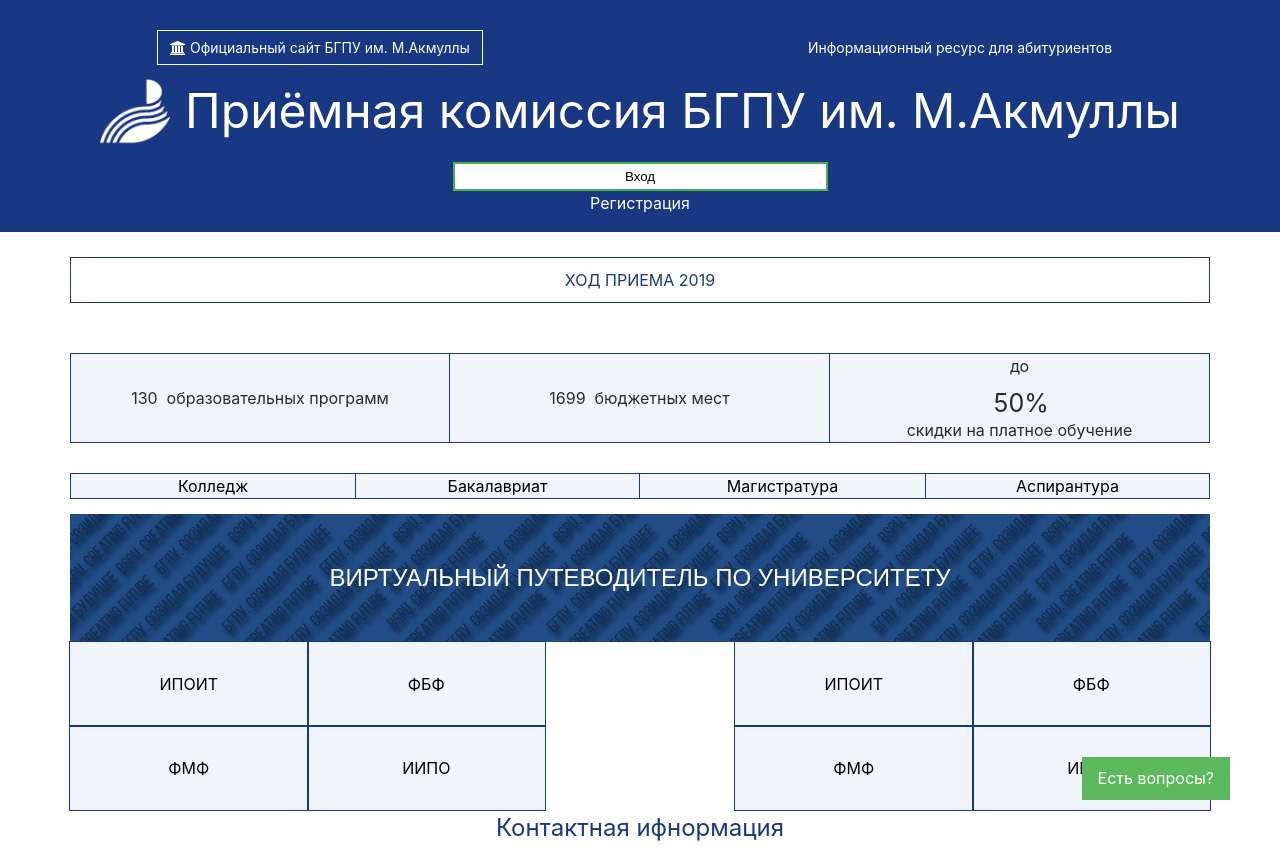
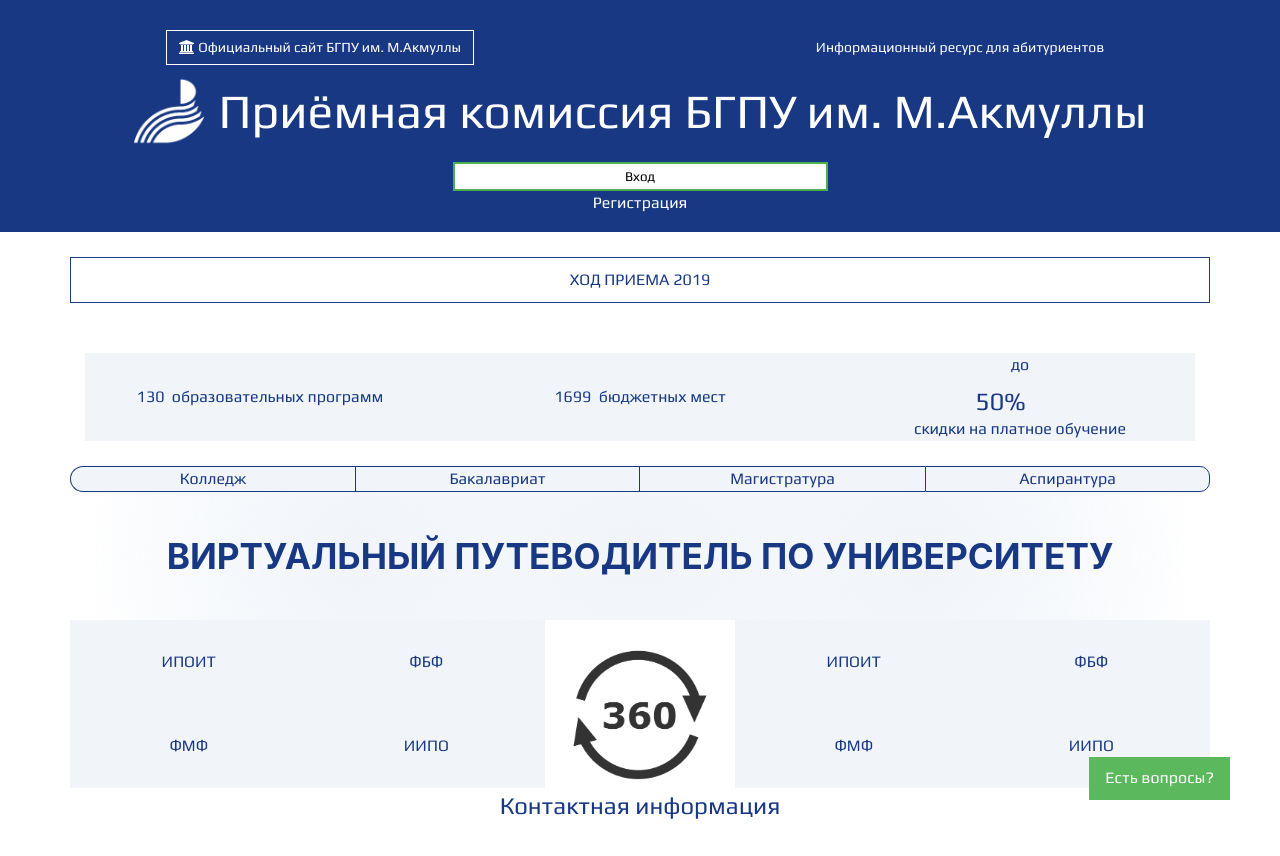
Before and after one commit to tripleYZY/siteAbit, a PHP site: page / in a window 1280 px wide. Shown: the top 856 px of the page. Run offline with PHP 8.4, Linux system fonts and the light colour scheme; a map, chart or similar area stays blank; some libraries are stand-ins or nearby versions.

Commit message:
visualisation

```diff
--- a/footer.php
+++ b/footer.php
@@ -1,13 +1,13 @@
 <footer class="footer">
 	<div class="row">
 		<div class="col-12 col-md-12">
-			<i class="fa fa-vk" aria-hidden="true"></i>
-			<i class="fa fa-facebook" aria-hidden="true"></i>
-			<i class="fa fa-twitter" aria-hidden="true"></i>
-			<i class="fa fa-instagram" aria-hidden="true"></i>
-			<i class="fa fa-youtube" aria-hidden="true"></i>
+			<a href="https://vk.com/bgpu_akmully" class="icon"><i class="fa fa-vk" aria-hidden="true"></i></a>
+			<a href="https://www.facebook.com/BashGosPed" class="icon"><i class="fa fa-facebook" aria-hidden="true"></i></a>
+			<a href="https://twitter.com/bspu" class="icon"><i class="fa fa-twitter" aria-hidden="true"></i></a>
+			<a href="https://www.instagram.com/bgpu/" class="icon"><i class="fa fa-instagram icon_i" aria-hidden="true"></i></a>
+			<a href="https://www.youtube.com/user/bspunews" class="icon"><i class="fa fa-youtube" aria-hidden="true"></i></a>
 			<br>
-			<span>© 2016-2019 <a href=""> БГПУ им. М. Акмуллы</a></span>
+			<span>© 2016-2019 <a href="https://bspu.ru/"> БГПУ им. М. Акмуллы</a></span>
 		</div>
 	</div>
 </footer>
--- a/head.php
+++ b/head.php
@@ -10,5 +10,6 @@
    <!-- <link href="css/bootstrap.css" rel="stylesheet"> -->
     <link href="style.css" rel="stylesheet">
     <link rel="stylesheet" href="font-awesome/css/font-awesome.css">
+    <link href="https://fonts.googleapis.com/css?family=Yanone+Kaffeesatz:400,700&display=swap" rel="stylesheet">
 
  </head>
--- a/index.php
+++ b/index.php
@@ -68,7 +68,7 @@ if(!isset($_COOKIE['user_id'])) {
 						</div>
 
 						<div class="col-12 col-md-6 head_text flex btn_push">
-							<a href="#" class="btn">
+							<a href="https://abitur.cbias.ru/" class="btn">
 								Информационный ресурс для абитуриентов
 							</a>
 						</div>
@@ -118,7 +118,7 @@ else {
 <div class="container">
 		<div class="col-md-12 " style="padding: 0 !important">
 				<div class="row list cent ">
-					<div class="col-md-12 yay "  style="margin-top: 25px; margin-bottom: 25px; border: 1.25px solid #183884; padding: 0px !important">
+					<div class="col-md-12 yay revealator-zoomin revealator-delay2 revealator-once"  style="margin-top: 25px; margin-bottom: 25px; border: 1.25px solid #183884; padding: 0px !important">
 
 						<a href="#">
 				<div class="">
@@ -133,10 +133,10 @@ else {
 				</a>
 		</div>
 
-			<div class="col-md-12 revealator-zoomin revealator-delay2 revealator-once" style="padding: 0 !important">
+		<!-- 	<div class="col-md-12 revealator-zoomin revealator-delay2 revealator-once" style="padding: 0 !important">
 				<div class="row list cent ">
 
-					<div class="col-12 col-md-4 bg-gray bor_b">
+					<div class="col-12 col-md-4 bg-gray bor_b" style="border-radius: 0 0 0 20px;">
 						<span id="lines">0</span><span>&nbsp; образовательных программ</span>
 					</div>
 
@@ -144,7 +144,7 @@ else {
 						<span id="lines2">0</span><span>&nbsp; бюджетных мест</span>
 					</div>
 
-					<div class="col-12 col-md-4 bg-gray bor_l1 bor_b">
+					<div class="col-12 col-md-4 bg-gray bor_l1 bor_b" style="border-radius: 0 20px 0 0;">
 						<span>до
               <div class="loader-container">
                 <div class="loader">
@@ -161,6 +161,42 @@ else {
 
 				</div>
 			</div>
+ -->
+
+
+ 			<div class="col-md-12 bg-gray txtok revealator-zoomin revealator-delay2 revealator-once" style="padding: 0 !important">
+ 				<div class="row list cent bg">
+ 					<div class="col-12 col-md-4">
+ 						<span id="lines">0</span><span>&nbsp; образовательных программ</span>
+ 					</div>
+
+ 					<div class="col-12 col-md-4">
+ 						<span id="lines2">0</span><span>&nbsp; бюджетных мест</span>
+					</div>
+
+
+ 					<div class="col-12 col-md-4">
+ 						<span>до
+              <div class="loader-container">
+                <div class="loader">
+                  <span>0%</span>
+                  <span>10%</span>
+                  <span>20%</span>
+                  <span>30%</span>
+                  <span>40%</span>
+                  <span>50%</span>
+                </div>
+              </div>
+               скидки на платное обучение</span>
+
+ 					</div>
+
+ 				</div>
+ 			</div>
+</div>
+
+
+
 
 			<div class="row">
 				<!-- левая граница -->
@@ -169,9 +205,9 @@ else {
 						<!-- контейнер -->
 			<div class="col-md-12">
 
-				<section class="revealator-zoomin revealator-delay2 revealator-once">	<!-- блок 2 -->
+				<section class="revealator-zoomin revealator-delay2 revealator-once ">	<!-- блок 2 -->
 					<div class="row list list_b">
-						<a href="#" class="col-6 col-md-3 bor_b bor_r bg-gray ptr acolor">
+						<a href="#" class="col-6 col-md-3 bor_b bor_r bg-gray ptr acolor borradl">
 
 							<span>Колледж</span>
 
@@ -184,9 +220,12 @@ else {
 							<span>Магистратура</span>
 						</a>
 
-						<a href="#" class="col-6 col-md-3 bor_b bor_l bg-gray ptr acolor">
+
+
+						<a href="#" class="col-6 col-md-3 bor_b bor_l bg-gray ptr acolor borradr">
 							<span>Аспирантура</span>
 						</a>
+
 					</div>
 
 				</section>
@@ -194,10 +233,10 @@ else {
 
 <!-- #354d83 - фон   #233456 - буквы TEXT V VR -->
 				<section class="revealator-zoomin revealator-delay2 revealator-once">
-					<div class="row" style="padding-top: 10px">
-						<div class="vr_img">
-							<div class="col-md-12 vr_text">
-								<span class="text_align">Виртуальный путеводитель по университету</span>
+					<div class="row">
+						<div class="vr_img borrada fon shirina">
+							<div class="col-md-12 vr_text ">
+								<span class="text_align ">Виртуальный путеводитель по университету</span>
 							</div>
 						</div>
 					</div>
@@ -233,7 +272,7 @@ else {
 								</div>
 							</div>
 
-							<div class="col-2 col-md-2">
+							<div class="col-2 col-md-2 vr2_img">
 							</div>
 							<div class="col-5 col-md-5 vr_center">
 								<div class="row bg-gray">
@@ -272,7 +311,7 @@ else {
 
 								<div class="col-md-12 inf">
 
-										<span>Контактная ифнормация</span>
+										<span>Контактная информация</span>
 
 								</div>
 
@@ -350,27 +389,35 @@ else {
 
 <!-- правая граница -->
 
-
-					<footer class="footer">
-						<div class="row">
-							<div class="col-12 col-md-12">
-								<a href="https://vk.com/bgpu_akmully" class="icon"><i class="fa fa-vk" aria-hidden="true"></i></a>
-								<a href="https://www.facebook.com/BashGosPed" class="icon"><i class="fa fa-facebook" aria-hidden="true"></i></a>
-								<a href="https://twitter.com/bspu" class="icon"><i class="fa fa-twitter" aria-hidden="true"></i></a>
-								<a href="https://www.instagram.com/bgpu/" class="icon"><i class="fa fa-instagram icon_i" aria-hidden="true"></i></a>
-								<a href="https://www.youtube.com/user/bspunews" class="icon"><i class="fa fa-youtube" aria-hidden="true"></i></a>
-								<br>
-								<span>© 2016-2019 <a href=""> БГПУ им. М. Акмуллы</a></span>
-							</div>
-						</div>
-					</footer>
-
+<?php
+	include 'footer.php';
+ ?>
 
 				</div>
 			</div>
 		</div>
 	</div>
 </div>
+
+	<script src="http://ajax.googleapis.com/ajax/libs/jquery/1.7.1/jquery.min.js"></script>
+		<script type="text/javascript">
+$(document).ready(function(){
+
+$(window).scroll(function(){
+if ($(this).scrollTop() > 600) {
+$('.scrollup').fadeIn();
+} else {
+$('.scrollup').fadeOut();
+}
+});
+
+$('.scrollup').click(function(){
+$("html, body").animate({ scrollTop: 0 }, 600);
+return false;
+});
+
+});
+</script>
 
 	<script src="js/jquery-1.11.3.min.js"></script>
 	<script src="js/fm.revealator.jquery.min.js"></script>
@@ -406,5 +453,6 @@ else {
     5000
   );
     </script>
+       <a href="#" class="scrollup">Наверх</a>
   </body>
 </html>
--- a/login.php
+++ b/login.php
@@ -61,7 +61,7 @@ if(!isset($_COOKIE['user_id'])) {
 			<div class="wrap-login100">
 				<div class="login100-form validate-form revealator-zoomin revealator-once">
 					<span class="login100-form-title p-b-10">
-						Welcome
+						Узнали?
 					</span>
 			<div>
 					<?php
--- a/signup.php
+++ b/signup.php
@@ -62,7 +62,7 @@ if(isset($_POST['submit'])){
 			<div class="wrap-login100 ">
 				<div class="login100-form validate-form ">
 					<span class="login100-form-title p-b-10 revealator-zoomin revealator-once">
-						Welcome
+						Согласны?
 					</span>
 			<content>
 	<form method="POST">
@@ -105,7 +105,7 @@ if(isset($_POST['submit'])){
 
 
 		<button name="submit" class="login100-form-btn revealator-zoomin revealator-once">
-							Зарегестрироваться
+							Зарегистрироваться
 						</button>
 	</form>
 </content>
--- a/style.css
+++ b/style.css
@@ -1,3 +1,9 @@
+@import url('https://fonts.googleapis.com/css?family=Play|Yanone+Kaffeesatz:400,700&display=swap');
+
+* {
+    font-family:  'Play', -apple-system, system-ui, BlinkMacSystemFont, "Segoe UI", Roboto, "Helvetica Neue", Arial, sans-serif;
+}
+
 a {
   background-color: transparent;
   text-decoration: none;
@@ -180,6 +186,8 @@ a:visited {
     align-items: center !important;
 }
 
+
+
 .logo_p {
     margin-left: 0px;
     margin-right: 15px;
@@ -188,6 +196,11 @@ a:visited {
 
 @media (min-width: 576px) {
 
+.vr_text span{
+    font-size: 2em !important;
+    text-align: center !important;
+    align-items: center !important;
+}
 
 .logo_txt
     {
@@ -197,7 +210,11 @@ a:visited {
 }
 
 @media (min-width: 768px) {
-
+.vr_text span{
+    font-size: 2.2em !important;
+    text-align: center !important;
+    align-items: center !important;
+}
 .logo_txt
     {
         font-size: 2em !important;
@@ -345,9 +362,14 @@ a:visited {
 
 }
 
+.shirina {
+    width: 1200px !important;
+}
 
 .vr_img {
-    background:  url(vr.jpg);
+    background:  radial-gradient(circle farthest-corner at center, #F1F5FA, transparent 95%),
+    radial-gradient(circle farthest-corner at 25% 50%, #F1F5FA, transparent 32%),
+    radial-gradient(circle farthest-corner at 75% 50%, #F1F5FA, transparent 32%);
     display: flex;
     justify-content: center;
     position: relative;
@@ -356,7 +378,11 @@ a:visited {
     width: 100%;
     text-align: center !important;
     align-items: center !important;
+}
 
+.vr2_img {
+    background: url(vr2.png);
+    background-size: cover;
 }
 
 .vr_img span {
@@ -364,9 +390,11 @@ a:visited {
     left: 100px;
     top: 0px;
     text-align: center;
-    color: #fff;
-    font-family: sans-serif;
-    font-size: 35px;
+    color: #183884;
+    font-family: -apple-system, system-ui, 'Yanone Kaffeesatz', BlinkMacSystemFont, "Segoe UI", Roboto, "Helvetica Neue", Arial, sans-serif;
+
+
+    font-weight: bold;
  /*  background-color: rgba(0,0,0,4); !!!!!!FON
     padding: 10px 30px; */
 }
@@ -392,6 +420,11 @@ a:visited {
 
 }
 
+.txtok {
+    color: #183884;
+    text-decoration: none;
+}
+
 .row_priem {
 	border-bottom: 2px solid #183884;
 	font-size: 48px;
@@ -403,7 +436,7 @@ a:visited {
 }
 
 .row_priem span {
-    color: 183884;
+    color: #183884;
     text-decoration: none;
 }
 
@@ -547,7 +580,6 @@ a:visited {
 
 
 .outline {
-    outline: 1px solid #183884;
     padding: 30px;
 }
 
@@ -580,7 +612,7 @@ a:visited {
 
 @media (min-width: 768px) {
     .bor_b {
-        margin-bottom: 5px;
+        margin-bottom: 0px;
         border-right: 0px;
         border: 1.25px solid #183884;
     }
@@ -603,6 +635,8 @@ a:visited {
 
 
 .cent {
+    align-items: center;
+
     text-align: center;
     display: flex !important;
     margin-bottom: 25px !important;
@@ -885,7 +919,7 @@ label, input {
 }
 
 .acolor {
-    color: #000;
+    color: #183884;
 }
 
 .acolor:hover {
@@ -990,3 +1024,28 @@ label, input {
     opacity: 0;
   }
 }
+
+.scrollup{
+    transform: rotate(-90deg);
+width:128px;
+height:98px;
+opacity:0.4;
+position:fixed;
+bottom:50px;
+right:10px;
+display:none;
+text-indent:-9999px;
+background: url('4.png') no-repeat;
+}
+
+.borradl {
+    border-radius: 20px 0 0 20px;
+}
+
+.borradr {
+    border-radius: 0 10px 10px 0;
+}
+
+.borrada {
+    border-radius: 20px 20px 0 0;
+}
```
Also changed, not shown: js/totop.js (added, +16 -0 lines), myprofile.php (+4 -13 lines), 4.png (added), cee1dc289c.svg (added), pepe.png (deleted), pepelol.png (deleted), vr1.jpg (added), vr2.png (added).
